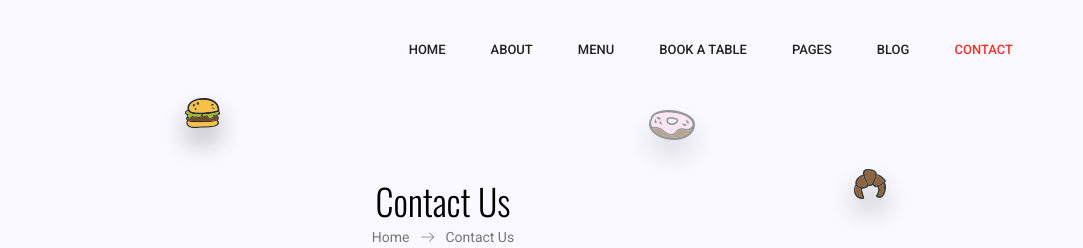
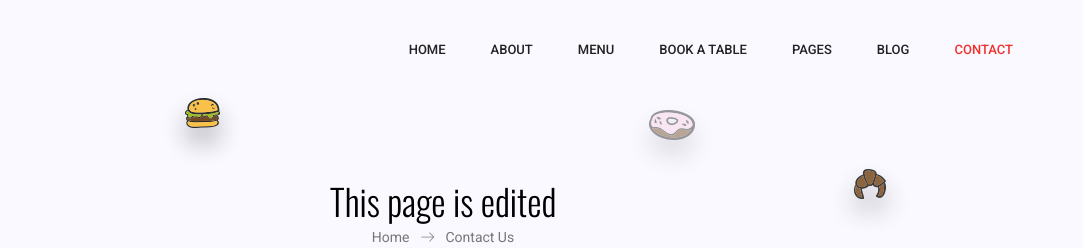
Before and after one commit to sirvp/FreeRepository, a plain HTML site: page foodbar/contact.html in a window 1280 px wide. Shown: the top 248 px of the page, 197-1280 px from the left. Drawn offline with nearby package versions, Linux system fonts and the light colour scheme; some packages are replaced by stand-ins of ours; a script that the page names is missing.

Commit message:
the heading of the page is changed from contact us

```diff
--- a/foodbar/contact.html
+++ b/foodbar/contact.html
@@ -73,7 +73,7 @@
         <div class="banner_inner d-flex align-items-center">
             <div class="container">
                 <div class="banner_content text-center">
-                    <h1>Contact Us</h1>
+                    <h1>This page is edited</h1>
                     <div class="page_link">
                         <a href="index.html">Home</a>
                         <a href="contact.html">Contact Us</a>
```
